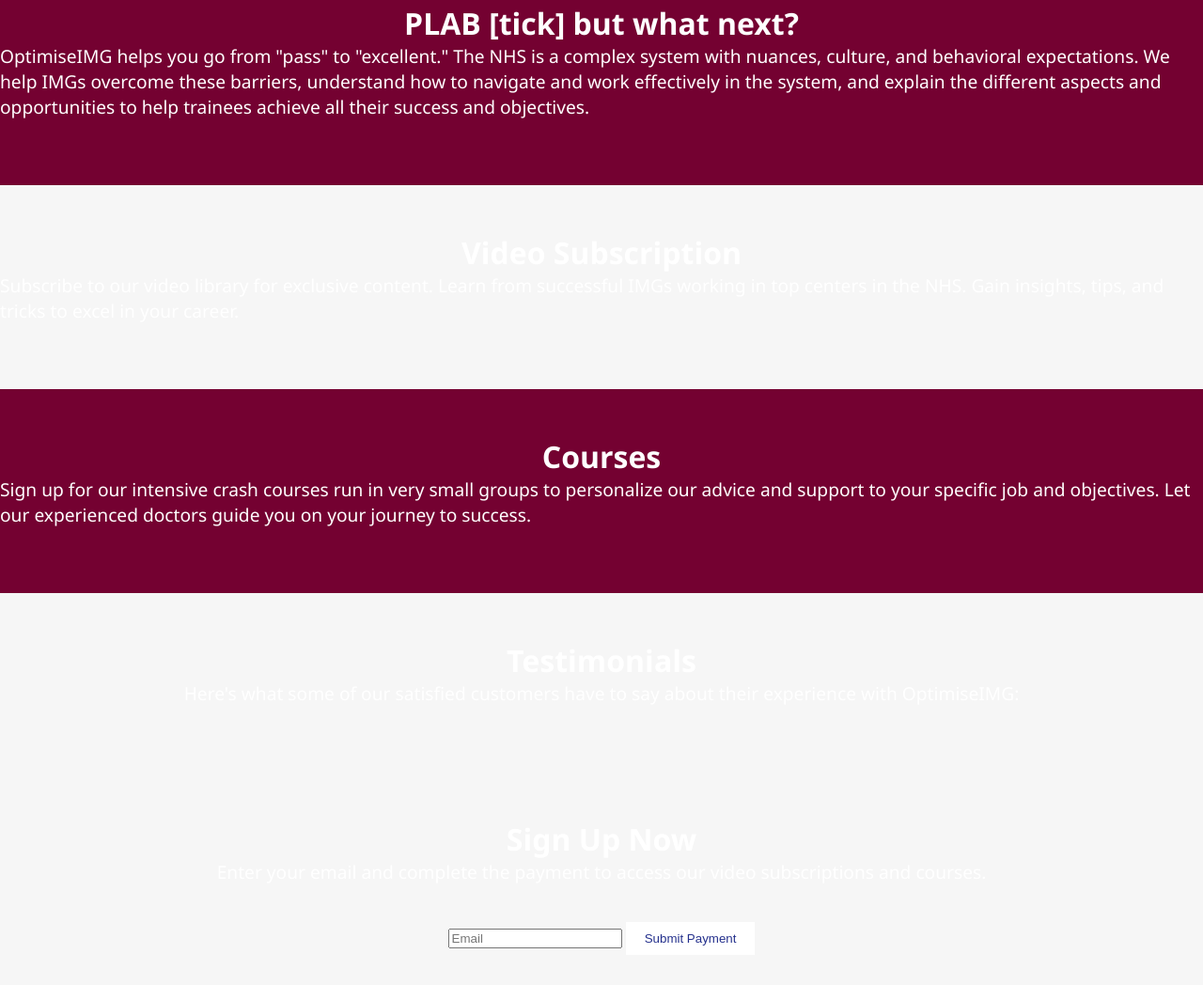
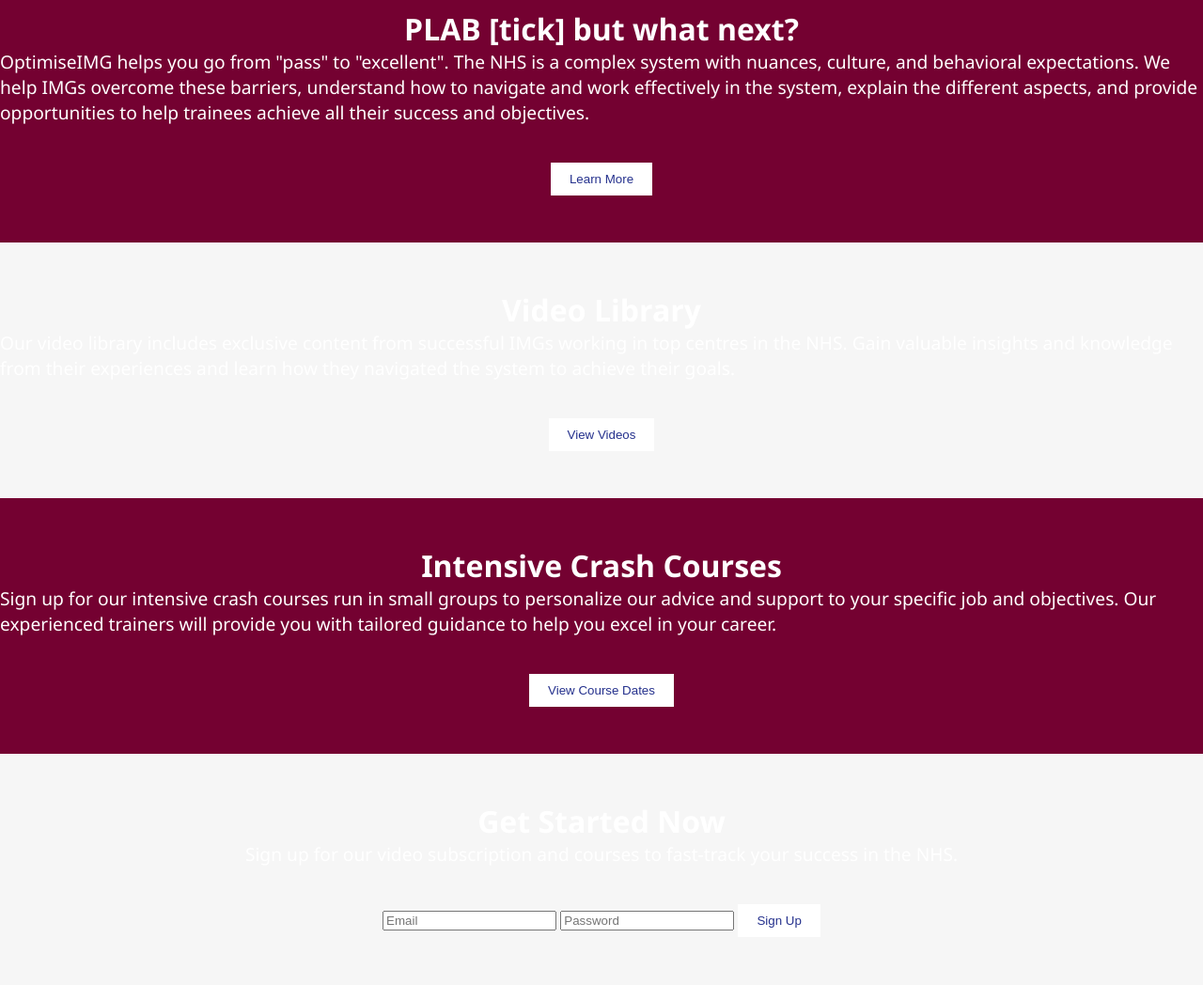
Before and after one commit to NitHub04/optimiseIMG, a plain HTML site: page index.html in a window 1280 px wide. Shown: the part 378-1426 px from the top of the page at 94% size. Drawn offline with Linux system fonts and the light colour scheme; a script that the page names is missing.

Commit message:
Update index.html

```diff
--- a/index.html
+++ b/index.html
@@ -12,7 +12,8 @@
     <header>
         <!-- Logo -->
         <div class="logo">
-            Optimise<img src="optimiseimg_logo.png" alt="OptimiseIMG" style="height: 30px; vertical-align: middle;">IMG
+            <img src="optimiseimg_logo.png" alt="OptimiseIMG">
+            OptimiseIMG
         </div>
         <!-- Navigation -->
         <nav>
@@ -22,8 +23,6 @@
                 <li>Courses</li>
             </ul>
         </nav>
-        <!-- Call to Action Button -->
-        <button class="cta-button">Sign Up Now</button>
     </header>
 
     <main>
@@ -37,35 +36,32 @@
         <!-- Introduction Section -->
         <section class="introduction-section">
             <h2>PLAB [tick] but what next?</h2>
-            <p>OptimiseIMG helps you go from "pass" to "excellent." The NHS is a complex system with nuances, culture, and behavioral expectations. We help IMGs overcome these barriers, understand how to navigate and work effectively in the system, and explain the different aspects and opportunities to help trainees achieve all their success and objectives.</p>
+            <p>OptimiseIMG helps you go from "pass" to "excellent". The NHS is a complex system with nuances, culture, and behavioral expectations. We help IMGs overcome these barriers, understand how to navigate and work effectively in the system, explain the different aspects, and provide opportunities to help trainees achieve all their success and objectives.</p>
+            <button>Learn More</button>
         </section>
 
         <!-- Video Subscription Section -->
         <section class="video-subscription-section">
-            <h2>Video Subscription</h2>
-            <p>Subscribe to our video library for exclusive content. Learn from successful IMGs working in top centers in the NHS. Gain insights, tips, and tricks to excel in your career.</p>
+            <h2>Video Library</h2>
+            <p>Our video library includes exclusive content from successful IMGs working in top centres in the NHS. Gain valuable insights and knowledge from their experiences and learn how they navigated the system to achieve their goals.</p>
+            <button>View Videos</button>
         </section>
 
         <!-- Courses Section -->
         <section class="courses-section">
-            <h2>Courses</h2>
-            <p>Sign up for our intensive crash courses run in very small groups to personalize our advice and support to your specific job and objectives. Let our experienced doctors guide you on your journey to success.</p>
-        </section>
-
-        <!-- Testimonials Section -->
-        <section class="testimonials-section">
-            <h2>Testimonials</h2>
-            <p>Here's what some of our satisfied customers have to say about their experience with OptimiseIMG:</p>
-            <!-- Add testimonials content here -->
+            <h2>Intensive Crash Courses</h2>
+            <p>Sign up for our intensive crash courses run in small groups to personalize our advice and support to your specific job and objectives. Our experienced trainers will provide you with tailored guidance to help you excel in your career.</p>
+            <button>View Course Dates</button>
         </section>
 
         <!-- Payment Form Section -->
         <section class="payment-form-section">
-            <h2>Sign Up Now</h2>
-            <p>Enter your email and complete the payment to access our video subscriptions and courses.</p>
+            <h2>Get Started Now</h2>
+            <p>Sign up for our video subscription and courses to fast-track your success in the NHS.</p>
             <form>
-                <input type="text" placeholder="Email">
-                <button>Submit Payment</button>
+                <input type="email" placeholder="Email">
+                <input type="password" placeholder="Password">
+                <button>Sign Up</button>
             </form>
         </section>
     </main>
```
